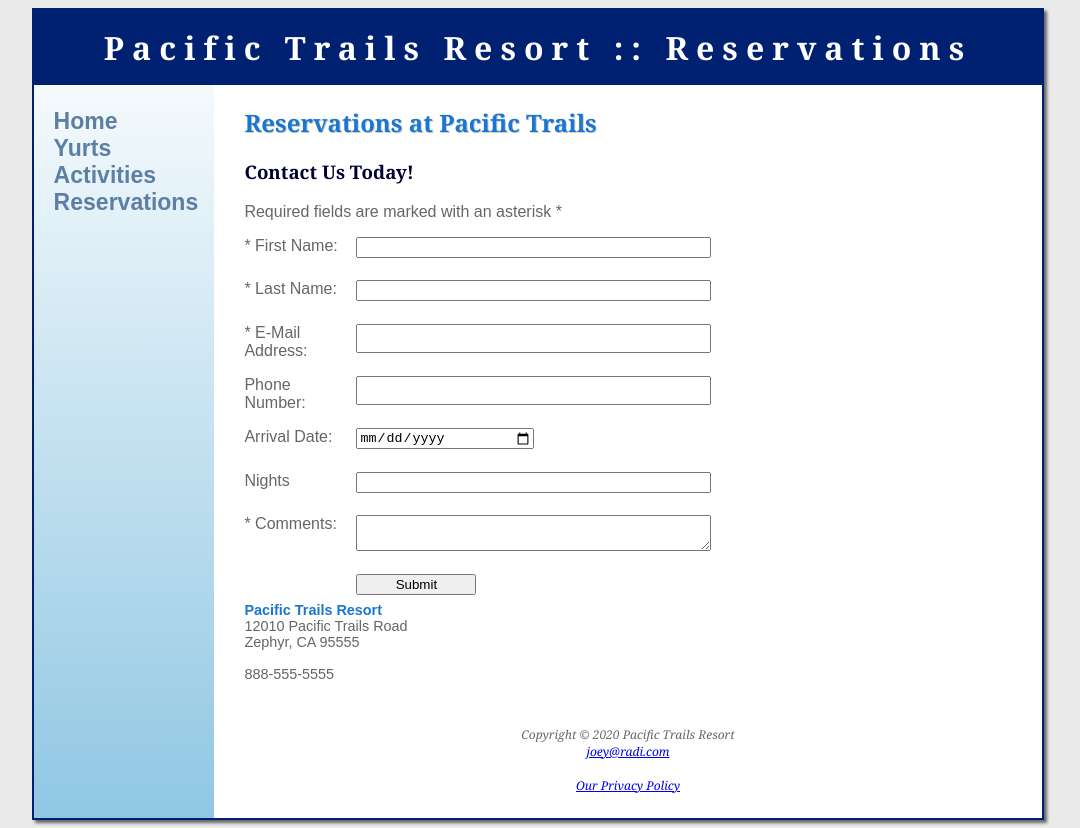
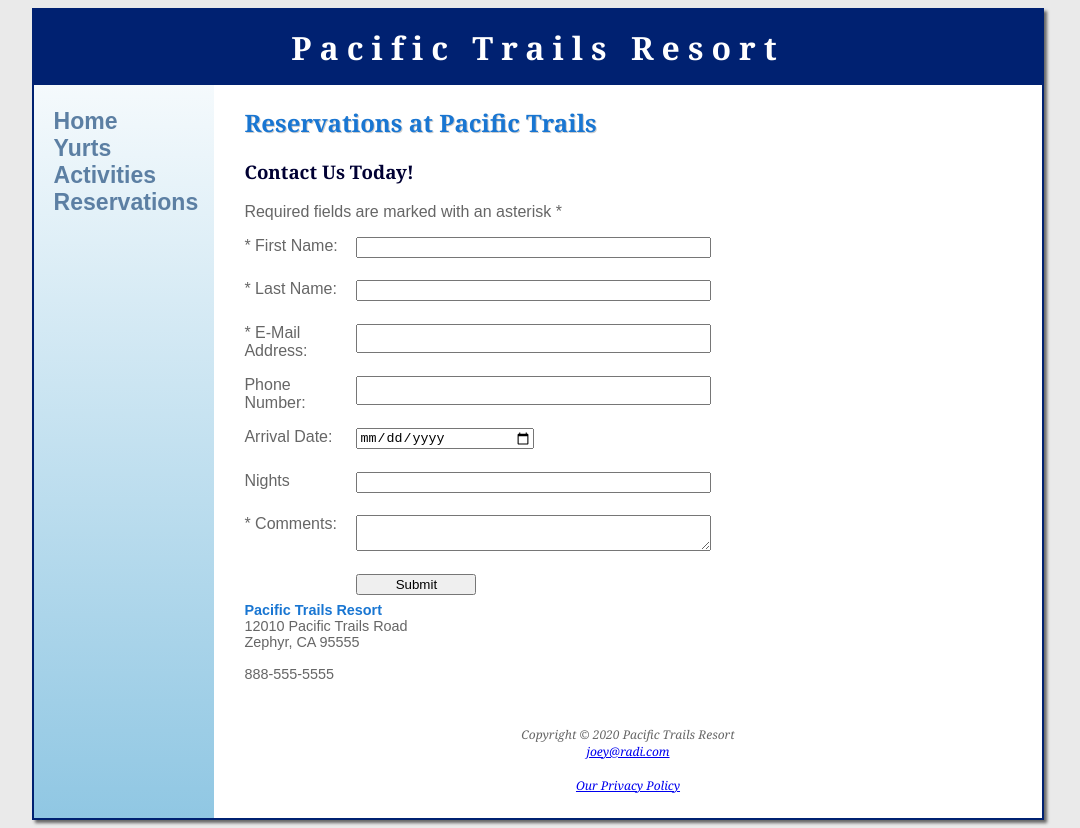
Before and after one commit to joeyr2000/ch12pacificJoeyRadi, a plain HTML site: page reservations.html in a window 1280 px wide. Shown: the whole page, without its empty margins (102-1182 px from the left). Drawn offline with Linux system fonts and the light colour scheme.

Commit message:
Update reservations.html

```diff
--- a/reservations.html
+++ b/reservations.html
@@ -4,13 +4,13 @@
     <meta charset="UTF-8">
     <meta name="viewport" content="width=device-width, initial-scale=1.0">
     <meta name="description" content="Reservations for Pacific Trails Resort. Contact Pacific Trails.">
-    <title>Pacific Trails Resort</title>
+    <title>Pacific Trails Resort :: Reservations</title>
     <link rel="stylesheet" href="pacific.css">
 </head>
 <body>
 <div id="wrapper">
     <header>
-        <a href="index.html"><h1>Pacific Trails Resort :: Reservations</h1></a>
+        <a href="index.html"><h1>Pacific Trails Resort</h1></a>
     </header>
     <nav>
         <ul>
```
